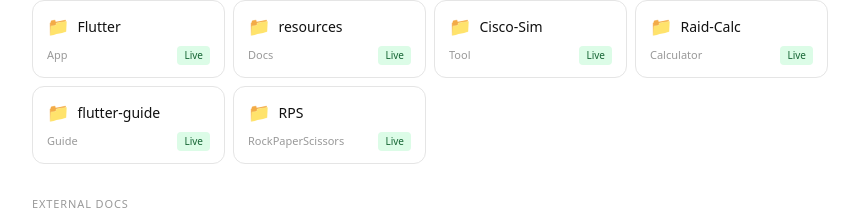
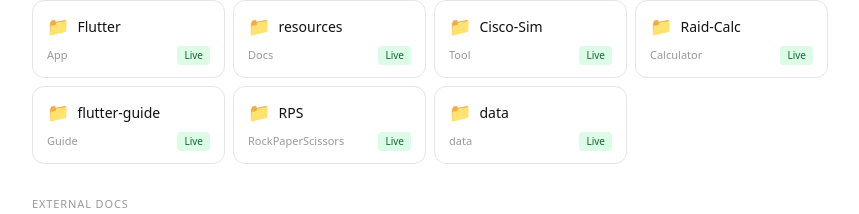
Before and after one commit to jwalkerbandfc/daci-learn, a Next.js app: page / in a window 1280 px wide. Shown: the part 156-370 px from the top of the page, without its empty margins (210-1069 px from the left). Built offline with nearby package versions, Linux system fonts and the light colour scheme.

Commit message:
Update page.tsx

```diff
--- a/src/app/page.tsx
+++ b/src/app/page.tsx
@@ -28,6 +28,7 @@
   { slug: 'Raid-Calc',     meta: 'Calculator' },
   { slug: 'flutter-guide', meta: 'Guide' },
   { slug: 'RPS', meta: 'RockPaperScissors' },
+  { slug: 'data', meta: 'data' },
 ];
 
 const PUBLIC_FILE_RESOURCES = [
```
